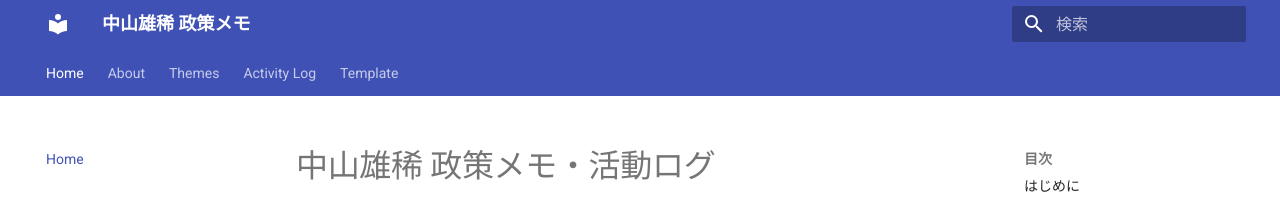
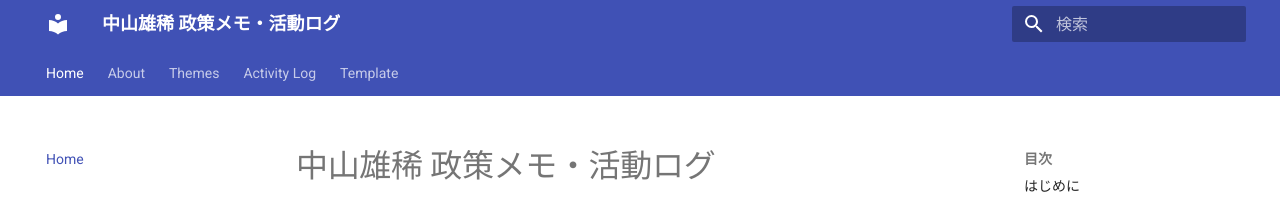
Before and after one commit to yu-ki-nakayama/policy-notes, an MkDocs documentation site: the page built from docs/index.md, in a window 1280 px wide. Shown: the top 204 px of the page. Built offline with MkDocs 1.6.1 and Material for MkDocs 9.7.7, drawn with Linux system fonts in a browser that asks for light colours.

Commit message:
Update mkdocs.yml

```diff
--- a/mkdocs.yml
+++ b/mkdocs.yml
@@ -1,4 +1,4 @@
-site_name: "中山雄稀 政策メモ"
+site_name: "中山雄稀 政策メモ・活動ログ"
 site_description: "東京大学公共政策大学院の中山雄稀による、社会保障・財政・教育・安全保障などの政策メモ。制度・データ・論点・政策オプションを整理。"
 site_url: "https://yu-ki-nakayama.github.io/policy-notes/"
 
```
